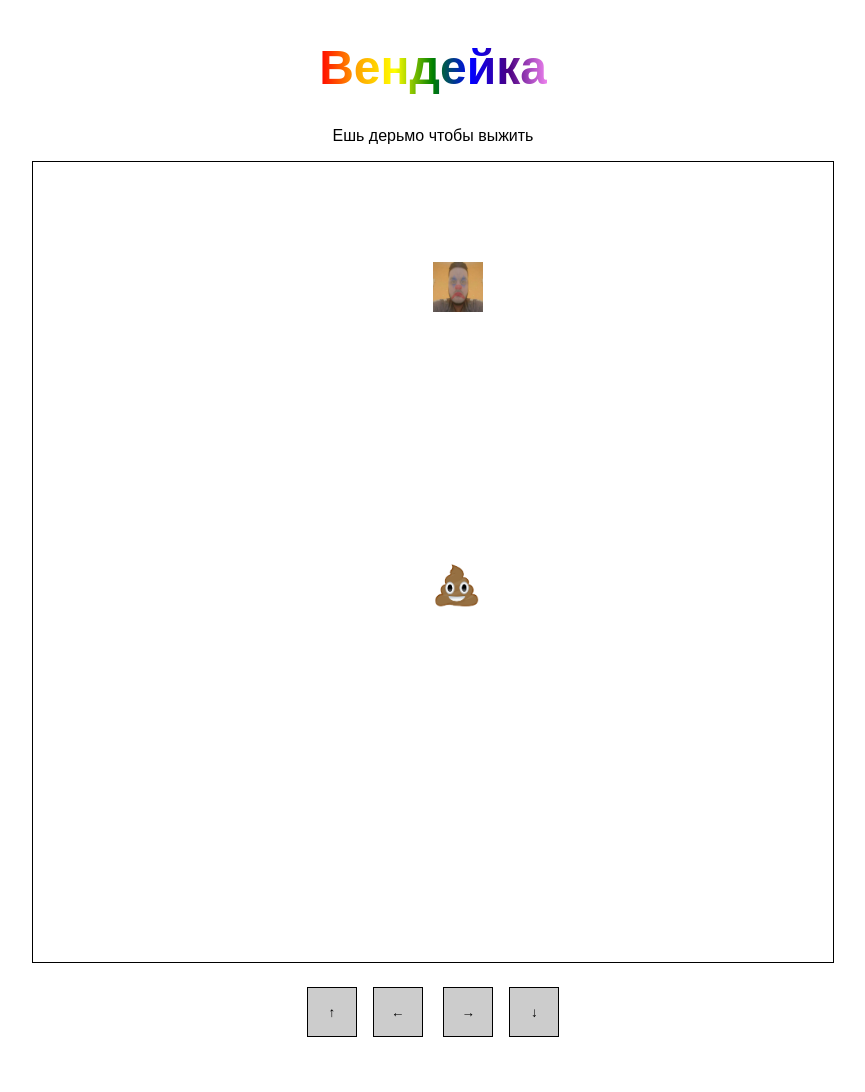
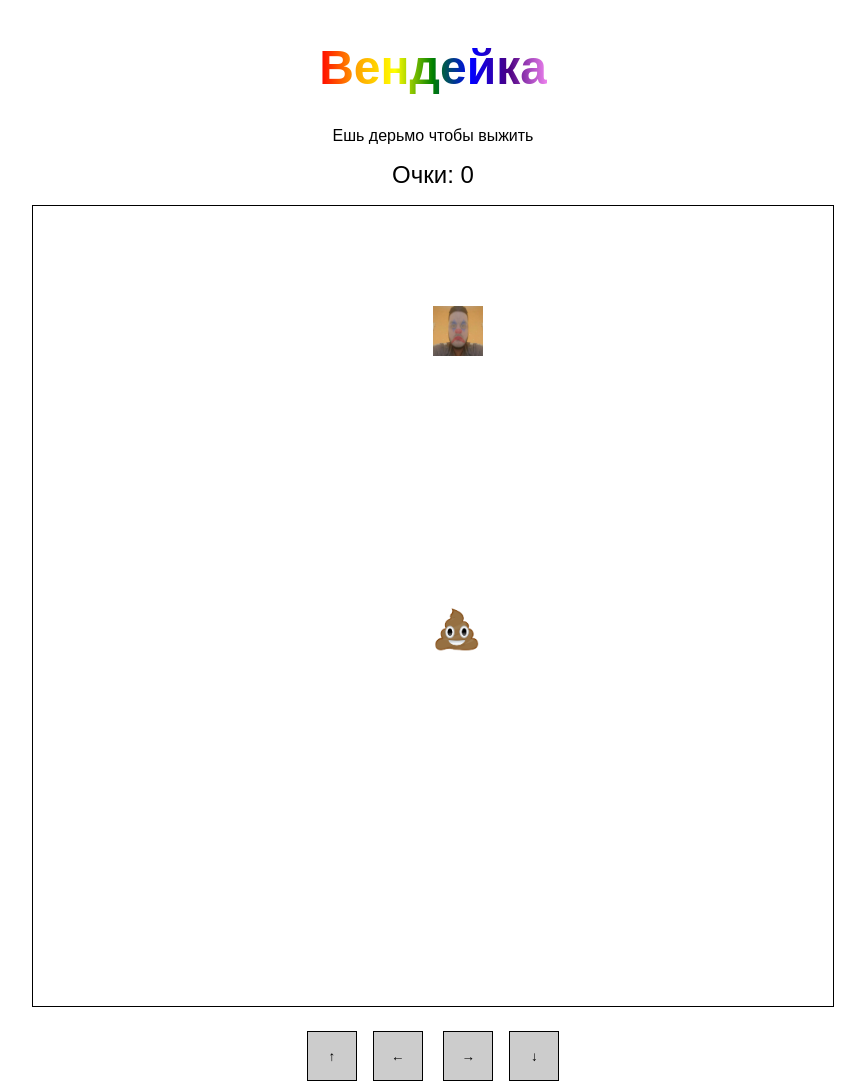
Before and after one commit to misterkisus/whoisvendetoday, a plain HTML site: page index.html in a window 1280 px wide. Shown: the whole page, without its empty margins (207-1072 px from the left). Before the commit the page ends 1053 px from the top, so only its background shows below. Drawn offline with Linux system fonts and the light colour scheme.

Commit message:
Add files via upload

```diff
--- a/index.html
+++ b/index.html
@@ -41,11 +41,19 @@
       cursor: pointer;
       margin: 0.5rem;
     }
+    #scoreContainer {
+  font-size: 1.5rem;
+  margin-bottom: 1rem;
+}
   </style>
 </head>
 <body>
   <h1 id="gameTitle">Вендейка</h1>
   <p>Ешь дерьмо чтобы выжить</p>
+  <div id="scoreContainer">
+    <span>Очки:</span>
+    <span id="score">0</span>
+  </div>
   <canvas id="gameCanvas" width="800" height="800"></canvas>
   <div class="arrow-buttons">
     <button id="upArrow">↑</button>
--- a/snakeGame.js
+++ b/snakeGame.js
@@ -9,6 +9,7 @@ foodImage.src = 'foodimage.png';
 
 let snake = [{x: gridSize * 2, y: gridSize * 2}];
 let food = {x: 0, y: 0};
+let score = 0;
 let speed = {x: 1, y: 0};
 
 document.addEventListener('keydown', moveSnake);
@@ -60,8 +61,12 @@ function drawGame() {
   if (snake[0].x === food.x && snake[0].y === food.y) {
     generateFood();
     snake.push({x: snake[snake.length - 1].x, y: snake[snake.length - 1].y});
+    score++; // Увеличиваем счёт
+    document.getElementById('score').textContent = score; // Обновляем счётчик очков на странице
   }
 }
+
+
 
 function generateFood() {
   let isValidPosition;
```
